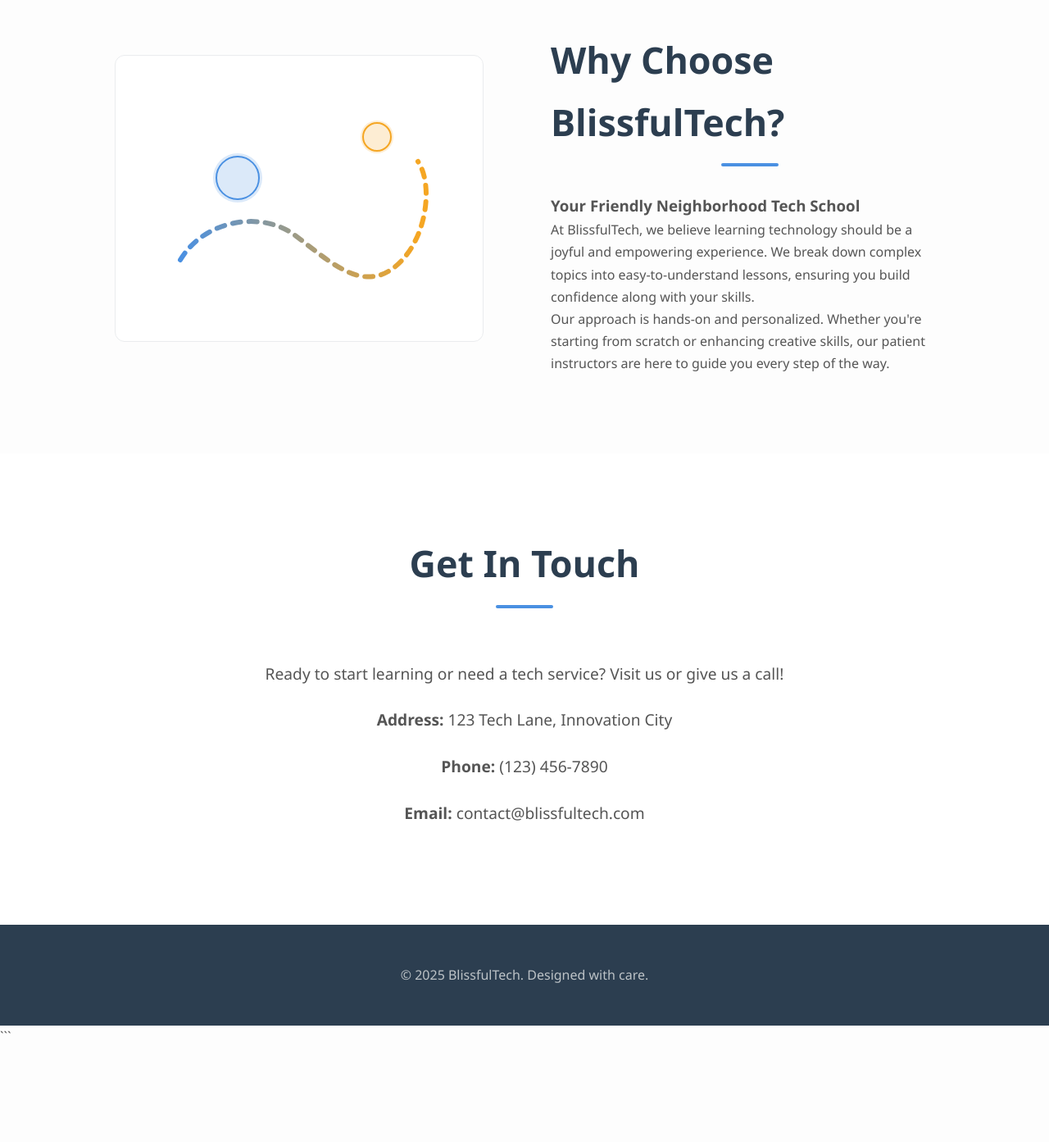
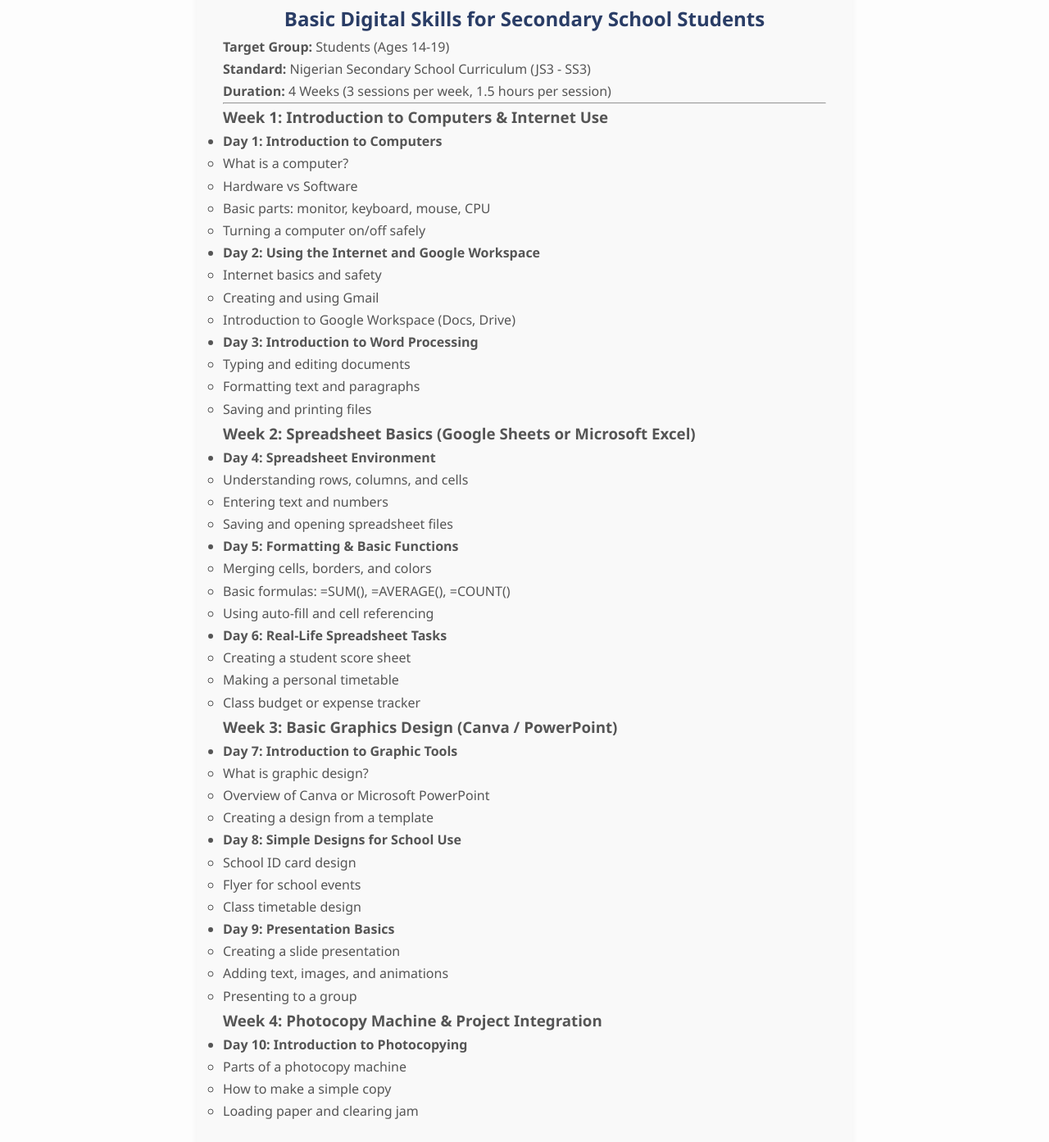
Before and after one commit to Usmanbalogun044/blissfultech, a plain HTML site: page index.html in a window 1280 px wide. Shown: the part 2147-3540 px from the top of the page at 82% size. Before the commit the page ends 3426 px from the top, so only its background shows below. Drawn offline with Linux system fonts and the light colour scheme.

Commit message:
new commit

```diff
--- a/index.html
+++ b/index.html
@@ -416,7 +416,98 @@
         </div>
     </section>
 
-    <!-- About Us Section -->
+        <!-- Course Outline Section -->
+        <section id="course-outline" style="max-width:800px;margin:2rem auto 4rem auto;padding:2rem;background:#f9f9f9;border-radius:8px;box-shadow:0 2px 8px rgba(0,0,0,0.05);">
+            <h2 style="text-align:center;color:#2a3d66;">Basic Digital Skills for Secondary School Students</h2>
+            <p><strong>Target Group:</strong> Students (Ages 14-19)<br>
+                 <strong>Standard:</strong> Nigerian Secondary School Curriculum (JS3 - SS3)<br>
+                 <strong>Duration:</strong> 4 Weeks (3 sessions per week, 1.5 hours per session)</p>
+            <hr>
+            <h3>Week 1: Introduction to Computers & Internet Use</h3>
+            <ul>
+                <li><strong>Day 1: Introduction to Computers</strong>
+                    <ul>
+                        <li>What is a computer?</li>
+                        <li>Hardware vs Software</li>
+                        <li>Basic parts: monitor, keyboard, mouse, CPU</li>
+                        <li>Turning a computer on/off safely</li>
+                    </ul>
+                </li>
+                <li><strong>Day 2: Using the Internet and Google Workspace</strong>
+                    <ul>
+                        <li>Internet basics and safety</li>
+                        <li>Creating and using Gmail</li>
+                        <li>Introduction to Google Workspace (Docs, Drive)</li>
+                    </ul>
+                </li>
+                <li><strong>Day 3: Introduction to Word Processing</strong>
+                    <ul>
+                        <li>Typing and editing documents</li>
+                        <li>Formatting text and paragraphs</li>
+                        <li>Saving and printing files</li>
+                    </ul>
+                </li>
+            </ul>
+            <h3>Week 2: Spreadsheet Basics (Google Sheets or Microsoft Excel)</h3>
+            <ul>
+                <li><strong>Day 4: Spreadsheet Environment</strong>
+                    <ul>
+                        <li>Understanding rows, columns, and cells</li>
+                        <li>Entering text and numbers</li>
+                        <li>Saving and opening spreadsheet files</li>
+                    </ul>
+                </li>
+                <li><strong>Day 5: Formatting & Basic Functions</strong>
+                    <ul>
+                        <li>Merging cells, borders, and colors</li>
+                        <li>Basic formulas: =SUM(), =AVERAGE(), =COUNT()</li>
+                        <li>Using auto-fill and cell referencing</li>
+                    </ul>
+                </li>
+                <li><strong>Day 6: Real-Life Spreadsheet Tasks</strong>
+                    <ul>
+                        <li>Creating a student score sheet</li>
+                        <li>Making a personal timetable</li>
+                        <li>Class budget or expense tracker</li>
+                    </ul>
+                </li>
+            </ul>
+            <h3>Week 3: Basic Graphics Design (Canva / PowerPoint)</h3>
+            <ul>
+                <li><strong>Day 7: Introduction to Graphic Tools</strong>
+                    <ul>
+                        <li>What is graphic design?</li>
+                        <li>Overview of Canva or Microsoft PowerPoint</li>
+                        <li>Creating a design from a template</li>
+                    </ul>
+                </li>
+                <li><strong>Day 8: Simple Designs for School Use</strong>
+                    <ul>
+                        <li>School ID card design</li>
+                        <li>Flyer for school events</li>
+                        <li>Class timetable design</li>
+                    </ul>
+                </li>
+                <li><strong>Day 9: Presentation Basics</strong>
+                    <ul>
+                        <li>Creating a slide presentation</li>
+                        <li>Adding text, images, and animations</li>
+                        <li>Presenting to a group</li>
+                    </ul>
+                </li>
+            </ul>
+            <h3>Week 4: Photocopy Machine & Project Integration</h3>
+            <ul>
+                <li><strong>Day 10: Introduction to Photocopying</strong>
+                    <ul>
+                        <li>Parts of a photocopy machine</li>
+                        <li>How to make a simple copy</li>
+                        <li>Loading paper and clearing jam</li>
+                    </ul>
+                </li>
+            </ul>
+        </section>
+        <!-- About Us Section -->
     <section id="about" class="section">
         <div class="container">
             <div class="about-content">
```
